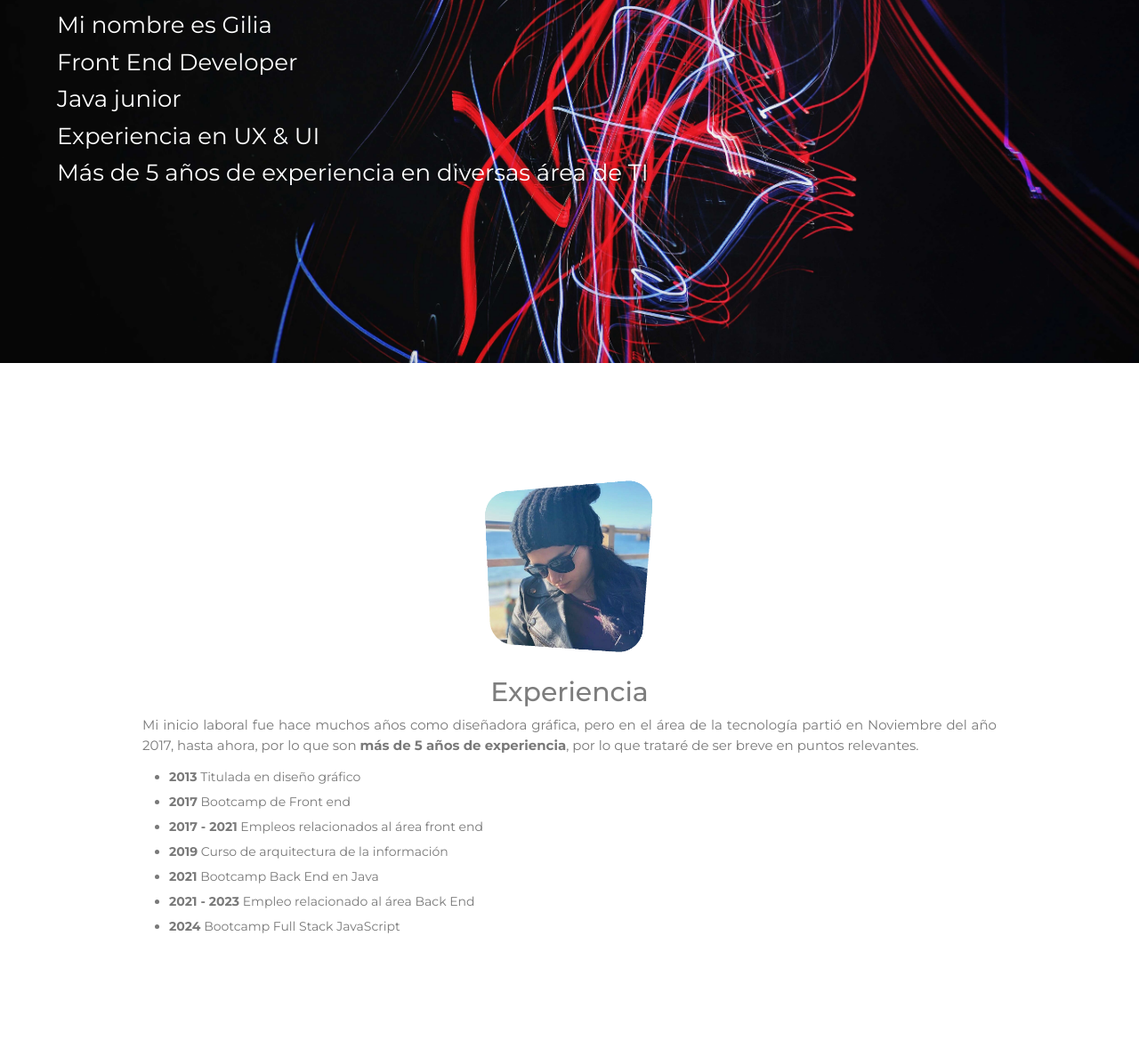
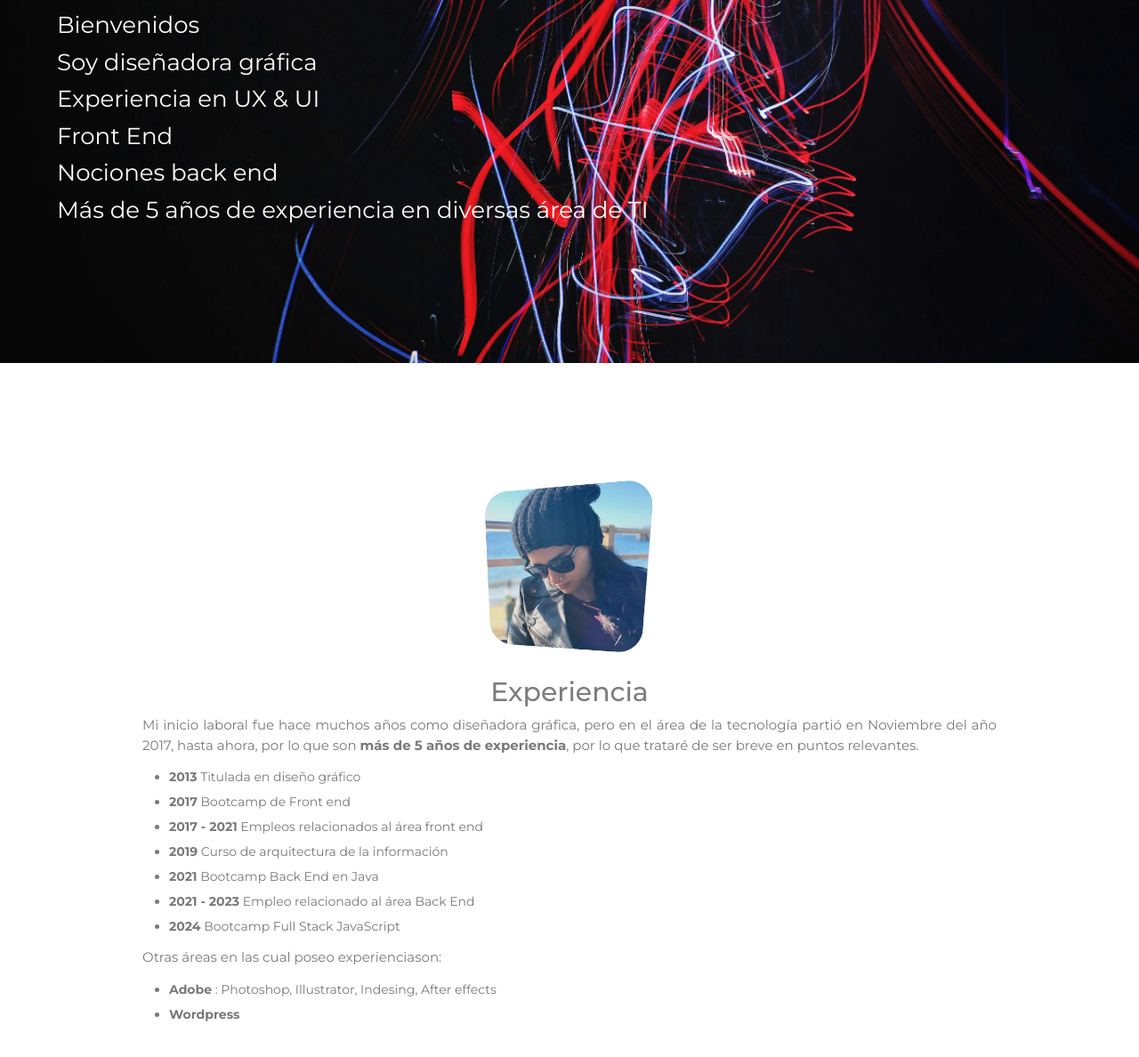
Before and after one commit to Giliagongora/portafolio, a plain HTML site: page index.html in a window 1280 px wide. Shown: the part 392-1580 px from the top of the page at 89% size. Drawn offline with nearby package versions, Linux system fonts and the light colour scheme.

Commit message:
Añadiendo experiencia

```diff
--- a/index.html
+++ b/index.html
@@ -77,10 +77,11 @@
     <section class="inicio" id="inicio">
       <div class="welcome">
         <span>¡Hola!</span>
-        <span>Mi nombre es Gilia</span>
-        <span>Front End Developer</span>
-        <span>Java junior</span>
+        <span>Bienvenidos</span>
+        <span>Soy diseñadora gráfica</span>
         <span>Experiencia en UX & UI</span>
+        <span>Front End</span>
+        <span>Nociones back end</span>
         <span>Más de 5 años de experiencia en diversas área de TI</span>
       </div>
     </section>
@@ -105,6 +106,11 @@
             <li><b>2021</b> Bootcamp Back End en Java</li>
             <li><b>2021 - 2023</b> Empleo relacionado al área Back End</li>
             <li><b>2024</b> Bootcamp Full Stack JavaScript</li>
+          </ul>
+          <p>Otras áreas en las cual poseo experienciason:</p>
+          <ul>
+            <li><b>Adobe</b> : Photoshop, Illustrator, Indesing, After effects</li>
+            <li><b>Wordpress</b></li>
           </ul>
         </div>
       </article>
```
